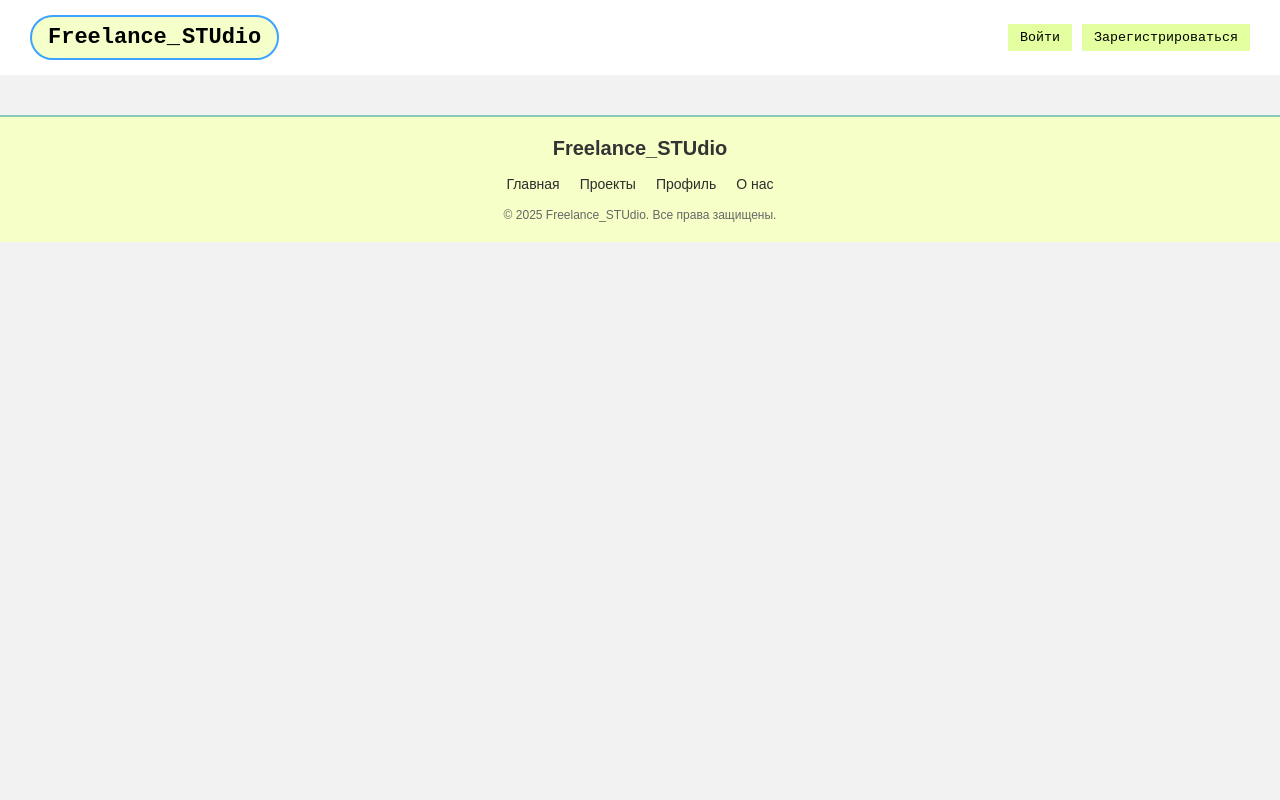
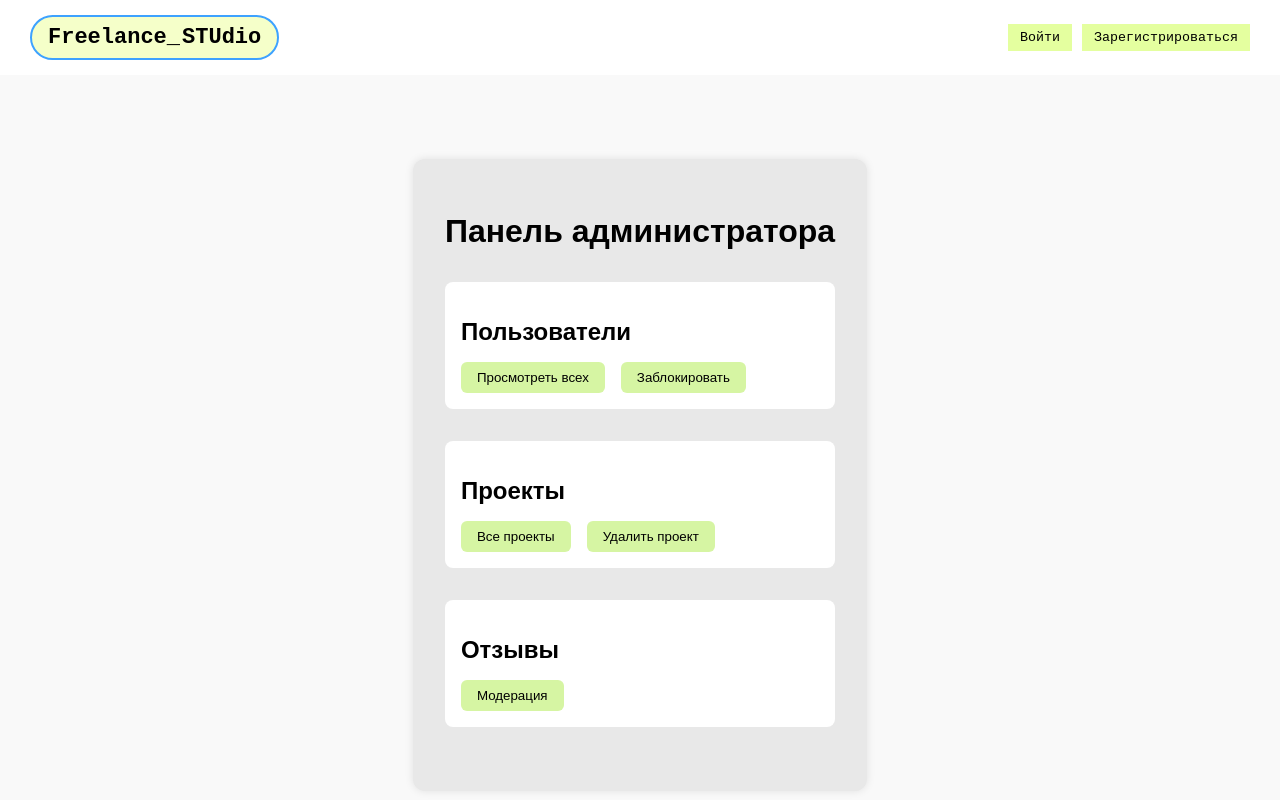
Before and after one commit to cwerti/freelance_portal_front, a React (Create React App) app: page /admin in a window 1280 px wide. Shown: the top 800 px of the page. Built offline with nearby package versions, Linux system fonts and the light colour scheme.

Commit message:
создана админ панель

```diff
--- a/src/App.js
+++ b/src/App.js
@@ -2,11 +2,12 @@ import { BrowserRouter as Router, Routes, Route } from "react-router-dom";
 import Home from "./pages/Home";
 import Login from "./pages/Login";
 import Register from "./pages/Register";
-import Profile from "./pages/Profile"; // добавь, если нет
+import Profile from "./pages/Profile";
 import Header from "./components/Header";
 import Footer from "./components/Footer";
 import CreateProject from './pages/CreateProject';
 import ProjectDetails from './pages/ProjectDetails';
+import AdminPanel from "./pages/AdminPanel";
 
 
 function App() {
@@ -20,6 +21,7 @@ function App() {
         <Route path="/profile" element={<Profile />} /> {/* маршрут */}
         <Route path="/create-project" element={<CreateProject />} />
         <Route path="/project/:id" element={<ProjectDetails />} />
+        <Route path="/admin" element={<AdminPanel />} />
       </Routes>
       <Footer />
     </Router>
--- /dev/null
+++ b/src/pages/AdminPanel.js
@@ -0,0 +1,28 @@
+import React from "react";
+import "../styles/AdminPanel.css";
+
+const AdminPanel = () => {
+  return (
+    <div className="admin-panel">
+      <div className="admin-container">
+        <h1>Панель администратора</h1>
+        <div className="admin-section">
+          <h2>Пользователи</h2>
+          <button>Просмотреть всех</button>
+          <button>Заблокировать</button>
+        </div>
+        <div className="admin-section">
+          <h2>Проекты</h2>
+          <button>Все проекты</button>
+          <button>Удалить проект</button>
+        </div>
+        <div className="admin-section">
+          <h2>Отзывы</h2>
+          <button>Модерация</button>
+        </div>
+      </div>
+    </div>
+  );
+};
+
+export default AdminPanel;
--- /dev/null
+++ b/src/styles/AdminPanel.css
@@ -0,0 +1,45 @@
+.admin-panel {
+    background-color: #f9f9f9;
+    min-height: 100vh;
+    display: flex;
+    flex-direction: column;
+  }
+
+  .admin-container {
+    max-width: 1000px;
+    margin: auto;
+    padding: 2rem;
+    background-color: #e8e8e8;
+    border-radius: 12px;
+    box-shadow: 0 0 8px rgba(0, 0, 0, 0.1);
+  }
+
+  .admin-container h1 {
+    text-align: center;
+    margin-bottom: 2rem;
+  }
+
+  .admin-section {
+    margin-bottom: 2rem;
+    background-color: #fff;
+    padding: 1rem;
+    border-radius: 8px;
+  }
+
+  .admin-section h2 {
+    margin-bottom: 1rem;
+  }
+
+  .admin-section button {
+    margin-right: 1rem;
+    padding: 0.5rem 1rem;
+    background-color: #d6f5a3;
+    border: none;
+    border-radius: 6px;
+    cursor: pointer;
+    transition: 0.3s;
+  }
+
+  .admin-section button:hover {
+    background-color: #cce28a;
+  }
```
